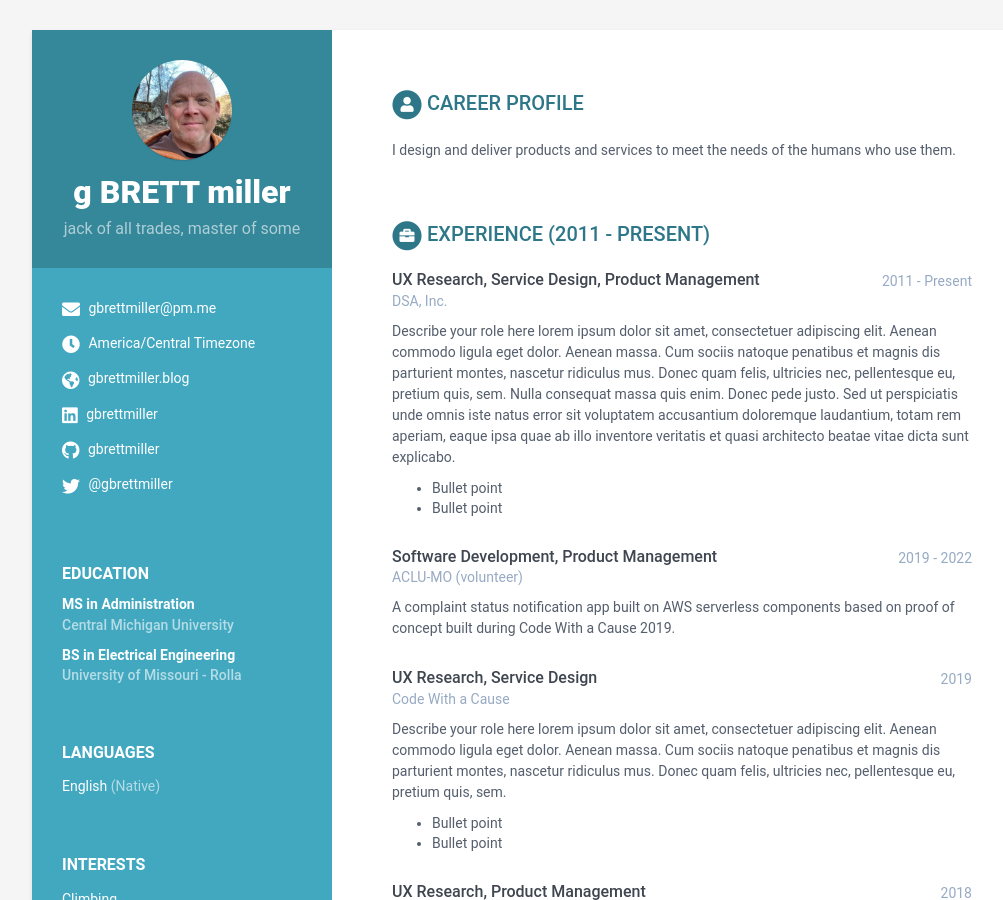
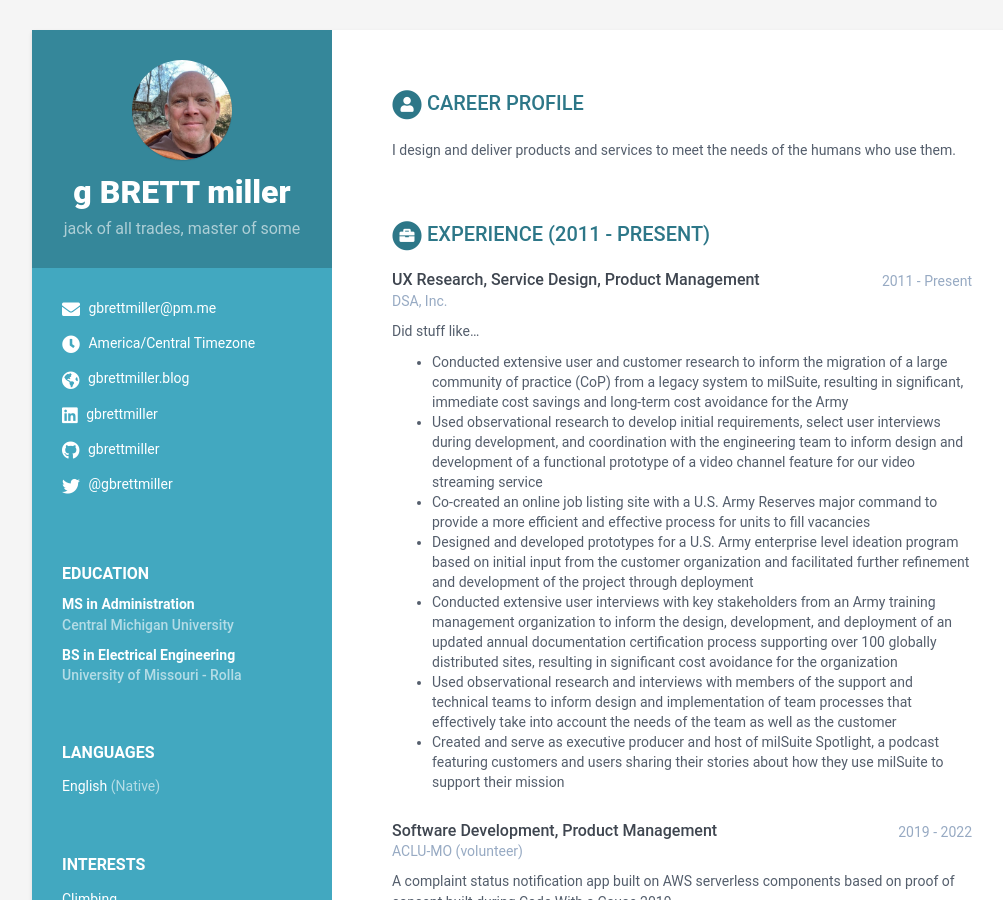
Before and after one commit to gbrettmiller/gbrettmiller.me, a Jekyll site: the page built from index.html, in a window 1280 px wide and 900 px high. Shown: the whole window, without its empty margins (108-1111 px from the left). Built offline with Jekyll 4.4.1, drawn with Linux system fonts in a browser that asks for light colours.

Commit message:
updated data

```diff
--- a/_data/data.yml
+++ b/_data/data.yml
@@ -44,6 +44,12 @@ sidebar:
         - item: Books
           link:
 
+personal-profile:
+    # Profile information
+    name: g BRETT miller
+    tagline: jack of all trades, master of some
+    avatar: profile.jpg  #place a 100x100 picture inside /assets/images/ folder and provide the name of the file below
+
 career-profile:
     title: Career Profile
     summary: |
@@ -82,17 +88,15 @@ experiences:
         time: 2011 - Present
         company: DSA, Inc.
         details: |
-          Describe your role here lorem ipsum dolor sit amet, consectetuer
-          adipiscing elit. Aenean commodo ligula eget dolor. Aenean massa.
-          Cum sociis natoque penatibus et magnis dis parturient montes,
-          nascetur ridiculus mus. Donec quam felis, ultricies nec,
-          pellentesque eu, pretium quis, sem. Nulla consequat massa quis
-          enim. Donec pede justo. Sed ut perspiciatis unde omnis iste natus
-          error sit voluptatem accusantium doloremque laudantium, totam rem
-          aperiam, eaque ipsa quae ab illo inventore veritatis et quasi
-          architecto beatae vitae dicta sunt explicabo.
-            - Bullet point
-            - Bullet point
+          Did stuff like...
+          - Conducted extensive user and customer research to inform the migration of a large community of practice (CoP) from a legacy system to milSuite, resulting in significant, immediate cost savings and long-term cost avoidance for the Army
+          - Used observational research to develop initial requirements, select user interviews during development, and coordination with the engineering team to inform design and development of a functional prototype of a video channel feature for our video streaming service
+          - Co-created an online job listing site with a U.S. Army Reserves major command to provide a more efficient and effective process for units to fill vacancies
+          - Designed and developed prototypes for a U.S. Army enterprise level ideation program based on initial input from the customer organization and facilitated further refinement and development of the project through deployment
+          - Conducted extensive user interviews with key stakeholders from an Army training management organization to inform the design, development, and deployment of an updated annual documentation certification process supporting over 100 globally distributed sites, resulting in significant cost avoidance for the organization
+          - Used observational research and interviews with members of the support and technical teams to inform design and implementation of team processes that effectively take into account the needs of the team as well as the customer
+          - Created and serve as executive producer and host of milSuite Spotlight, a podcast featuring customers and users sharing their stories about how they use milSuite to support their mission
+
       - role: Software Development, Product Management
         time: 2019 - 2022
         company: ACLU-MO (volunteer)
```
